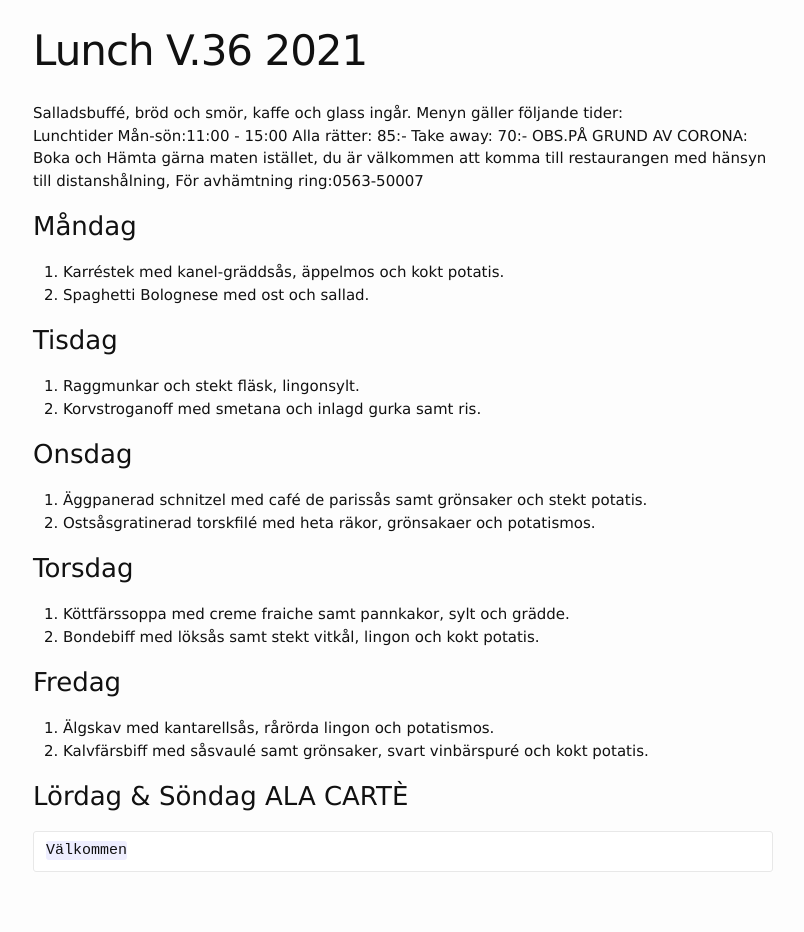
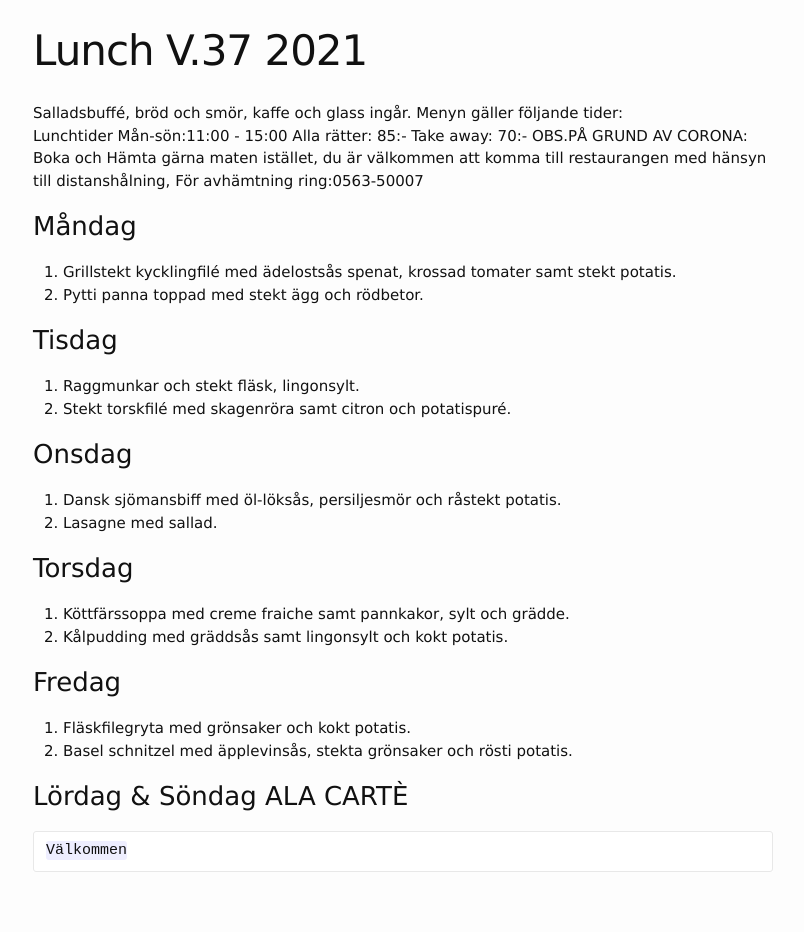
Before and after one commit to FarInn62/farinn62.github.io, a Jekyll site: the page built from lunch.md, in a window 1280 px wide. Shown: the whole page, without its empty margins (237-1041 px from the left). Built offline with Jekyll 4.4.1, drawn with Linux system fonts in a browser that asks for light colours.

Commit message:
Update lunch.md

```diff
--- a/lunch.md
+++ b/lunch.md
@@ -1,6 +1,6 @@
 ---
 layout: foodmenu
-title: Lunch V.36  2021
+title: Lunch V.37  2021
 permalink: /lunch/
 published: true
 ---
@@ -12,24 +12,24 @@ OBS.PÅ GRUND AV CORONA: Boka och Hämta gärna maten istället, du är välkomm
 
 
 ### Måndag
-1. Karréstek med kanel-gräddsås, äppelmos och kokt potatis.
-2. Spaghetti Bolognese med ost och sallad.
+1. Grillstekt kycklingfilé med ädelostsås spenat, krossad tomater samt stekt potatis.
+2. Pytti panna toppad med stekt ägg och rödbetor.
 
 ### Tisdag
 1. Raggmunkar och stekt fläsk, lingonsylt.
-2. Korvstroganoff med smetana och inlagd gurka samt ris.
+2. Stekt torskfilé med skagenröra samt citron och potatispuré.
 
 ### Onsdag
-1. Äggpanerad schnitzel med café de parissås samt grönsaker och stekt potatis.
-2. Ostsåsgratinerad torskfilé med heta räkor, grönsakaer och potatismos.
+1. Dansk sjömansbiff med öl-löksås, persiljesmör och råstekt potatis.
+2. Lasagne med sallad.
 
 ### Torsdag
 1. Köttfärssoppa med creme fraiche samt pannkakor, sylt och grädde.
-2. Bondebiff med löksås samt stekt vitkål, lingon och kokt potatis.
+2. Kålpudding med gräddsås samt lingonsylt och kokt potatis.
 
 ### Fredag
-1. Älgskav med kantarellsås, rårörda lingon och potatismos.
-2. Kalvfärsbiff med såsvaulé samt grönsaker, svart vinbärspuré och kokt potatis.
+1. Fläskfilegryta med grönsaker och kokt potatis.
+2. Basel schnitzel med äpplevinsås, stekta grönsaker och rösti potatis.
 
 
 ### Lördag & Söndag ALA CARTÈ
```
